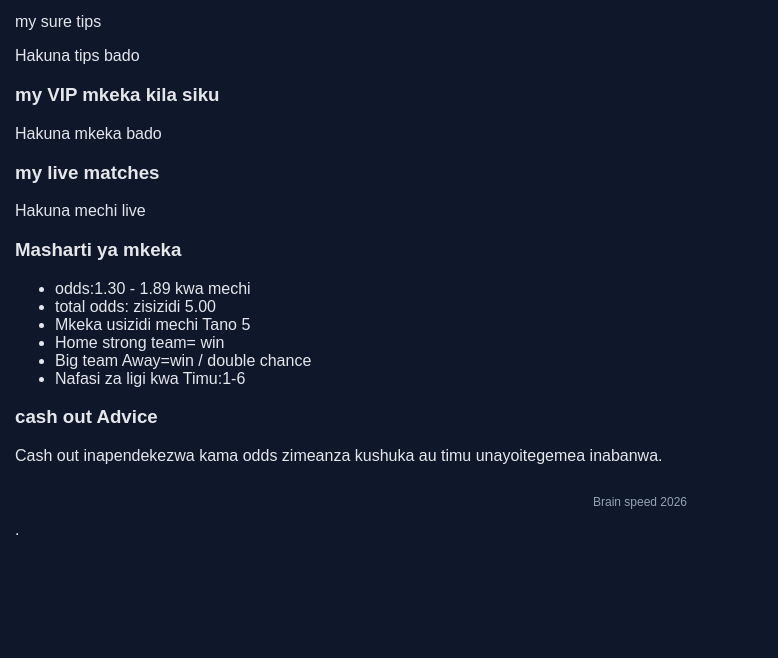
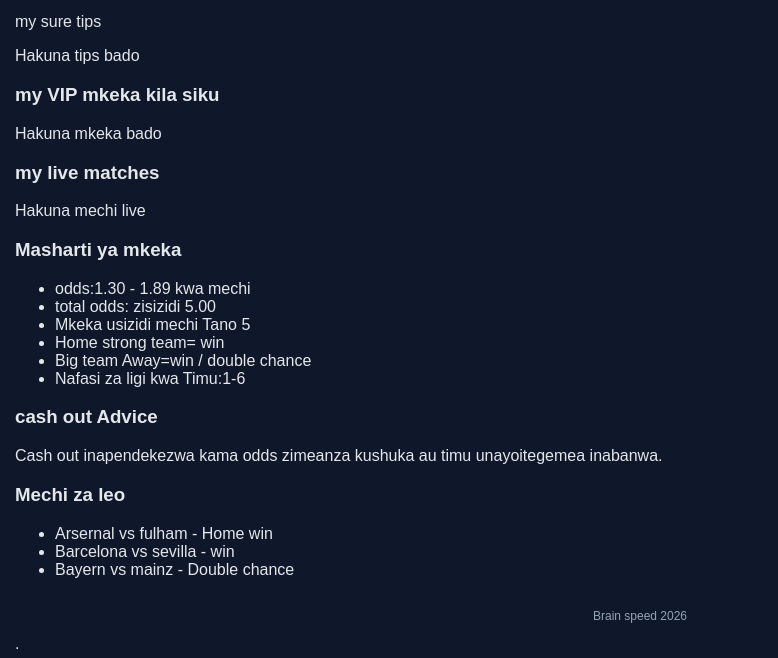
Before and after one commit to ousseinndengu27-crypto/Brain-speed-, a plain HTML site: page index.html in a window 1280 px wide. Shown: the part 110-768 px from the top of the page, without its empty margins (0-778 px from the left). Drawn offline with Linux system fonts and the light colour scheme.

Commit message:
Add new sections

```diff
--- a/index.html
+++ b/index.html
@@ -85,6 +85,14 @@ initial-scale=1.0">
     <h3>cash out Advice</h3>
     <p>Cash out inapendekezwa kama odds zimeanza kushuka au timu unayoitegemea inabanwa.</p>
   </div>
+  <div class="card">
+    <h3>Mechi za leo</h3>
+    <ul>
+      <li>Arsernal vs fulham - Home win</li>
+      <li>Barcelona vs sevilla - win</li>
+      <li>Bayern vs mainz - Double chance</li>
+    </ul>
+  </div>
   <footer>
     <p>Brain speed 2026</p>
   </footer>
```
